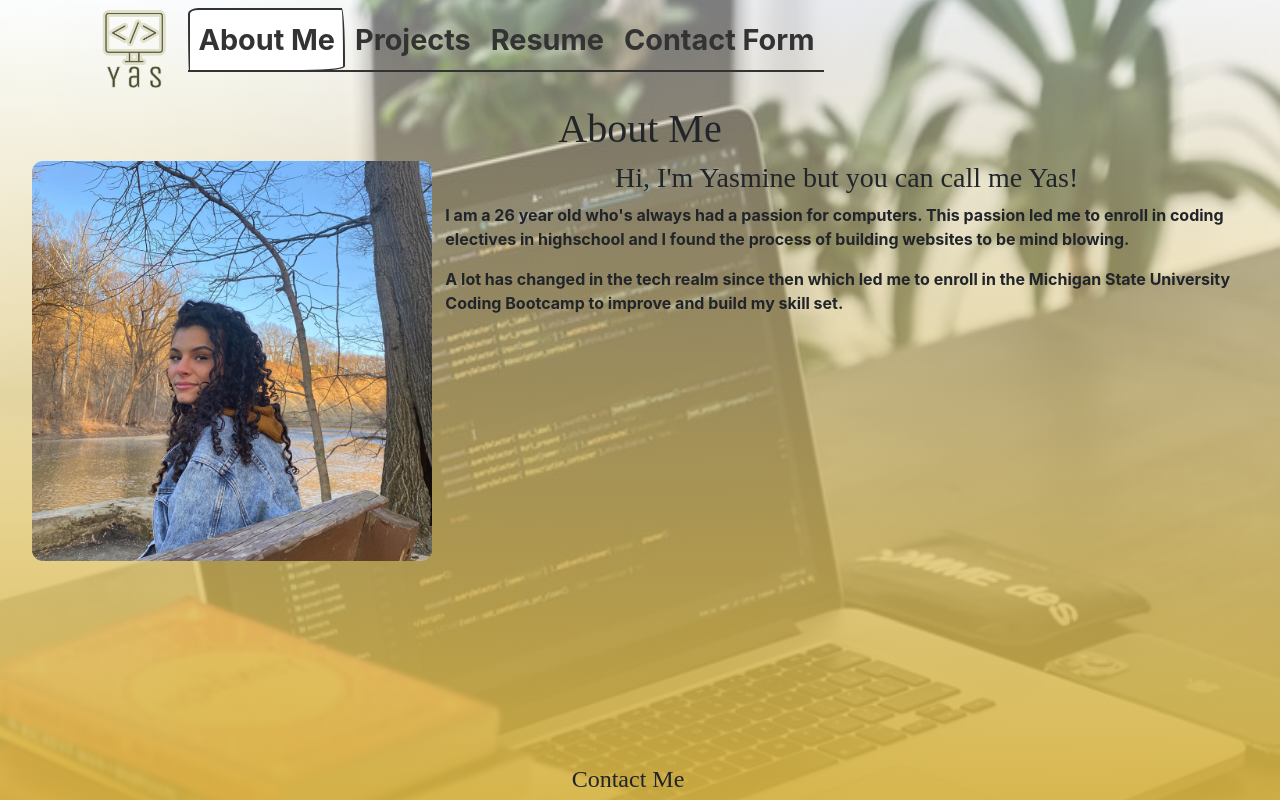
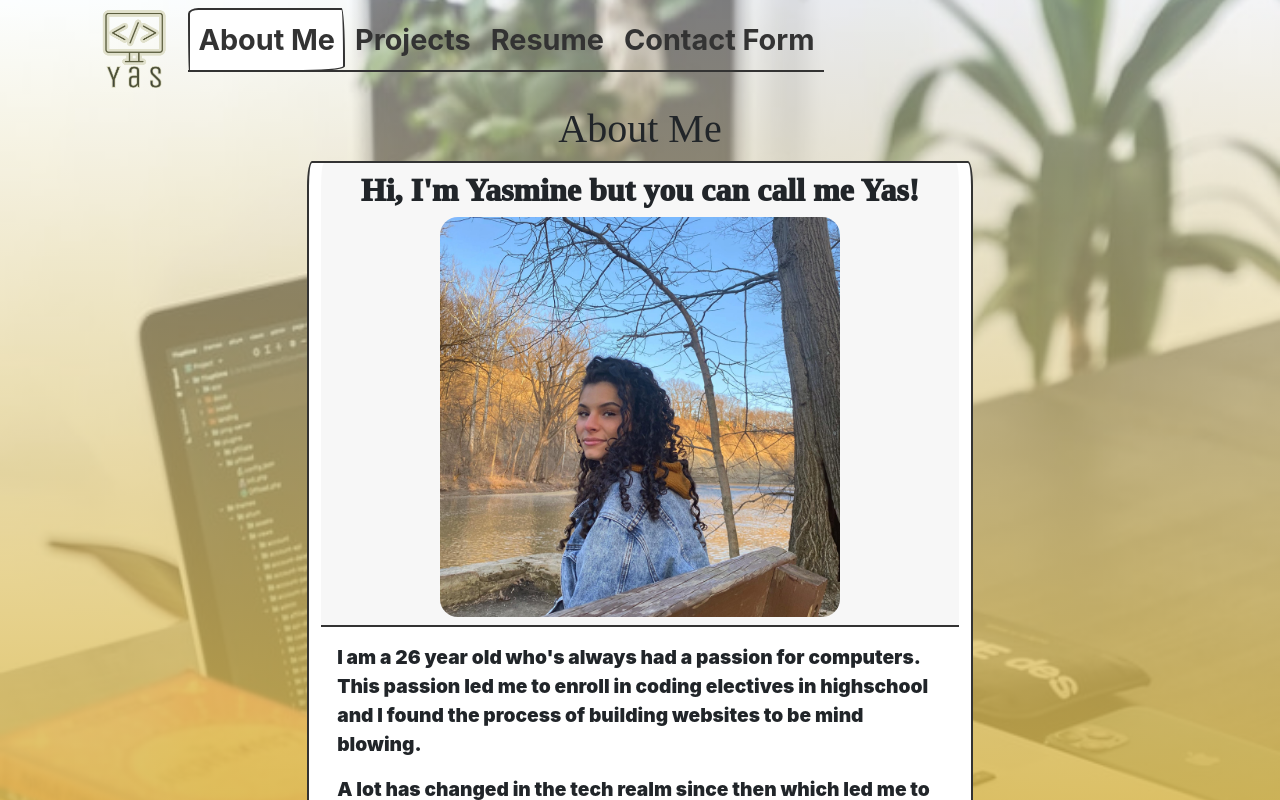
Before and after one commit to ysaad01/portfolio2.0, a React (Create React App) app: page /about in a window 1280 px wide. Shown: the top 800 px of the page. Built offline with nearby package versions, Linux system fonts and the light colour scheme; a web font is replaced by a local one.

Commit message:
updated about me format and styling

```diff
--- a/src/index.css
+++ b/src/index.css
@@ -10,6 +10,10 @@
   margin: 0;
   padding: 0;
   box-sizing: border-box;
+}
+
+h1 {
+  font-size: larger;
 }
 
 .App {
@@ -52,10 +56,6 @@
 .nav-row {
   font-size: 2.25vw;
 }
-.about-me-content {
-  width: 95%;
-  min-height: calc(100vh - 140px);
-}
 
 /* Banner styling */
 .banner-text {
@@ -80,9 +80,17 @@
 .yas-img {
   width: 29%;
   min-width: 400px;
-  border-radius: 11px;
+  border-radius: 18px;
 }
 
+.about-me {
+  max-width: 52vw;
+  font-size: 1.5vw;
+}
+.about-me-header,
+.about-card-body {
+  font-weight: 1000;
+}
 /* Resume styling */
 .resume-pdf {
   padding-bottom: 1.5vh;
--- a/src/pages/About.js
+++ b/src/pages/About.js
@@ -1,42 +1,39 @@
 import React from "react";
-import { Row, Col } from "react-bootstrap";
+import { Row } from "react-bootstrap";
 
 const About = () => {
   // any logic will be declared before the return
   return (
-    <div className="about-me-content">
-      <section id="about-me" class="intro">
+    <div>
       <h1 className="text-center"> About Me</h1>
-        <Row>
-          <Col lg={4} md={4}>
-            <div className="text-center">
+      <Row className="about-me">
+        <div className="card border-primary mb-3 bg-light">
+          <div class="card-header">
+            <h2 className="text-center about-me-header">
+              Hi, I'm Yasmine but you can call me Yas!
+            </h2>
+            <div className="d-flex justify-content-center">
               <img
                 className="yas-img"
                 src={`${process.env.PUBLIC_URL}/images/yas.jpeg`}
                 alt="yas siting on a bench in the metroparks surrounded by trees"
               />
             </div>
-          </Col>
-
-          <Col lg={8} md={8}>
-            <div>
-              <h3 className="text-center">
-                Hi, I'm Yasmine but you can call me Yas!
-              </h3>
+          </div>
+          <div class="card-body about-card-body">
             <p>
-                I am a 26 year old who's always had a passion for computers.
-                This passion led me to enroll in coding electives in highschool
-                and I found the process of building websites to be mind blowing.
+              I am a 26 year old who's always had a passion for computers. This
+              passion led me to enroll in coding electives in highschool and I
+              found the process of building websites to be mind blowing.
             </p>
             <p>
               A lot has changed in the tech realm since then which led me to
-                enroll in the Michigan State University Coding Bootcamp to
-                improve and build my skill set.
+              enroll in the Michigan State University Coding Bootcamp to improve
+              and build my skill set.
             </p>
           </div>
-          </Col>
+        </div>
       </Row>
-      </section>
     </div>
   );
 };
```
Lines whose indentation alone changed are shown as unchanged.
